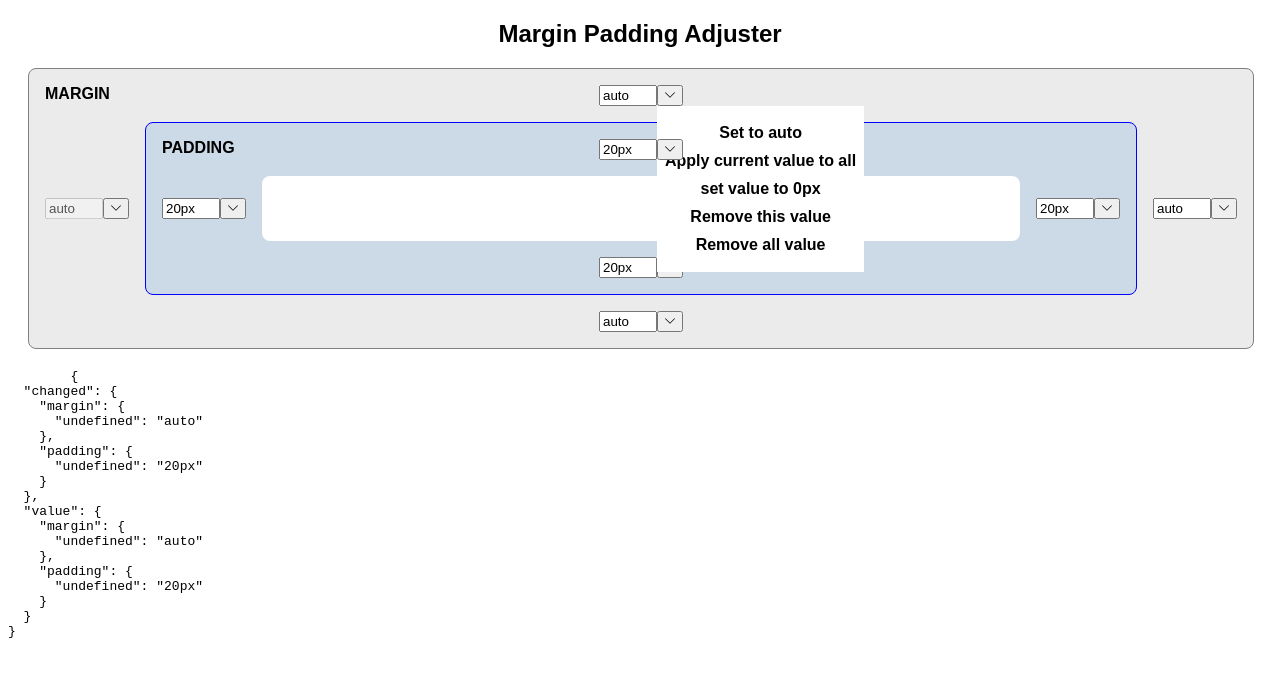
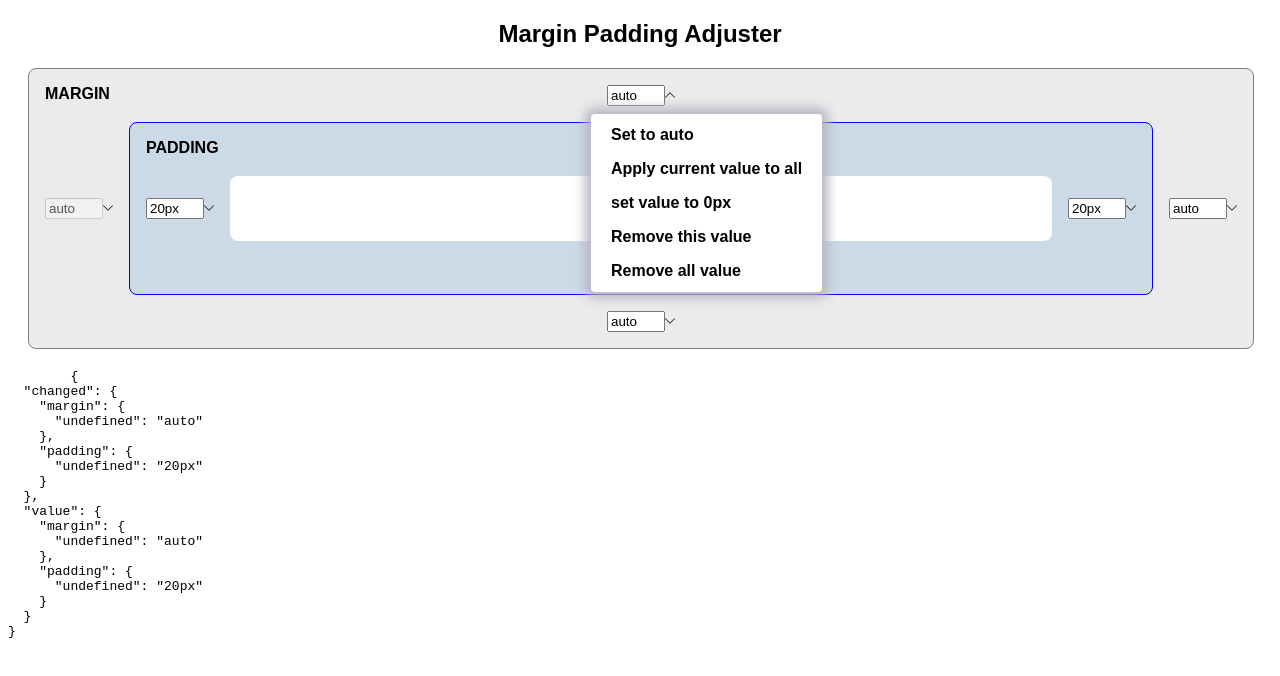
Before and after one commit to MaraNikhil1999/spacing-component, a Vue app: page / in a window 1280 px wide. Both pictures are taken after a click on the button 670 px from the left and 95 px from the top of the page. Shown: the top 676 px of the page. Built offline with nearby package versions, Linux system fonts and the light colour scheme.

Commit message:
applied closing of the dropdown when cliked outside the dropbox

```diff
--- a/src/components/DropDown.vue
+++ b/src/components/DropDown.vue
@@ -6,24 +6,40 @@ interface Props {
 }
 const props = defineProps<Props>()
 const showDropDown = ref(false)
+const mainElement = ref<HTMLElement>()
 const emit = defineEmits(['set-values'])
 
 function setInputValueInParent(DropDownOption: any) {
-    showDropDown.value = false
     emit('set-values', DropDownOption)
+    toggleDropDown()
+}
+function toggleDropDown() {
+    showDropDown.value = !showDropDown.value
+    if (showDropDown.value) {
+        document.addEventListener('click', checkIsOutSideClick)
+    } else {
+        document.removeEventListener('click', checkIsOutSideClick)
+    }
+}
+
+function checkIsOutSideClick(event: MouseEvent) {
+    const target = event.target as HTMLElement
+    if (target && !mainElement.value?.contains(target)) {
+        toggleDropDown()
+    }
 }
 </script>
 
 <template>
-    <div>
-        <button @click="showDropDown = !showDropDown">
-            <img class="icon" src="@/icons/icons.svg" alt="Icon" />
+    <div ref="mainElement">
+        <button @click="toggleDropDown" class="no-bg-bdr cursor-pointer">
+            <img class="icon" :class="{ 'rotate': showDropDown }" src="@/icons/icons.svg" alt="Icon" />
         </button>
-        <div v-if="showDropDown" class="pos-abs bg-white">
-            <ul class="list-ctnr">
+        <div v-if="showDropDown" class="pos-rel">
+            <ul class="list-ctnr bg-white brdr-rad-1 box-shd pos-abs">
                 <li
                     v-for="option in props.options"
-                    :key="option.key"
+                    :key="option.value"
                     class="cursor-pointer list"
                     @click="setInputValueInParent(option)"
                 >
@@ -37,20 +53,37 @@ function setInputValueInParent(DropDownOption: any) {
 <style scoped>
 .icon {
     width: calc(var(--width-unit) * 2);
-    height: 10px;
+    height: 100%;
 }
 
 .cursor-pointer {
     cursor: pointer;
 }
+.rotate{
+    transform: rotate(180deg);
+}
+
+.box-shd {
+    box-shadow: 0px 0px 12px 6px #b7b5c1;
+}
 
 .list-ctnr {
-    padding: calc(var(--padding-unit) * 2);
+    padding: calc(var(--padding-unit) * 1);
     margin: 0;
+    width: max-content;
+    left: -74px;
+    top: calc(var(--height-unit) * 2);
+    z-index: 1;
+    text-align: start;
+    font-weight: 600;
 }
 
 .list {
     list-style-type: none;
-    margin: 10px 0;
+    padding: calc(var(--margin-unit) * 2) calc(var(--margin-unit) * 4);
+}
+
+.list:hover {
+    background-color: var(--hover-color-grey);
 }
 </style>
```
